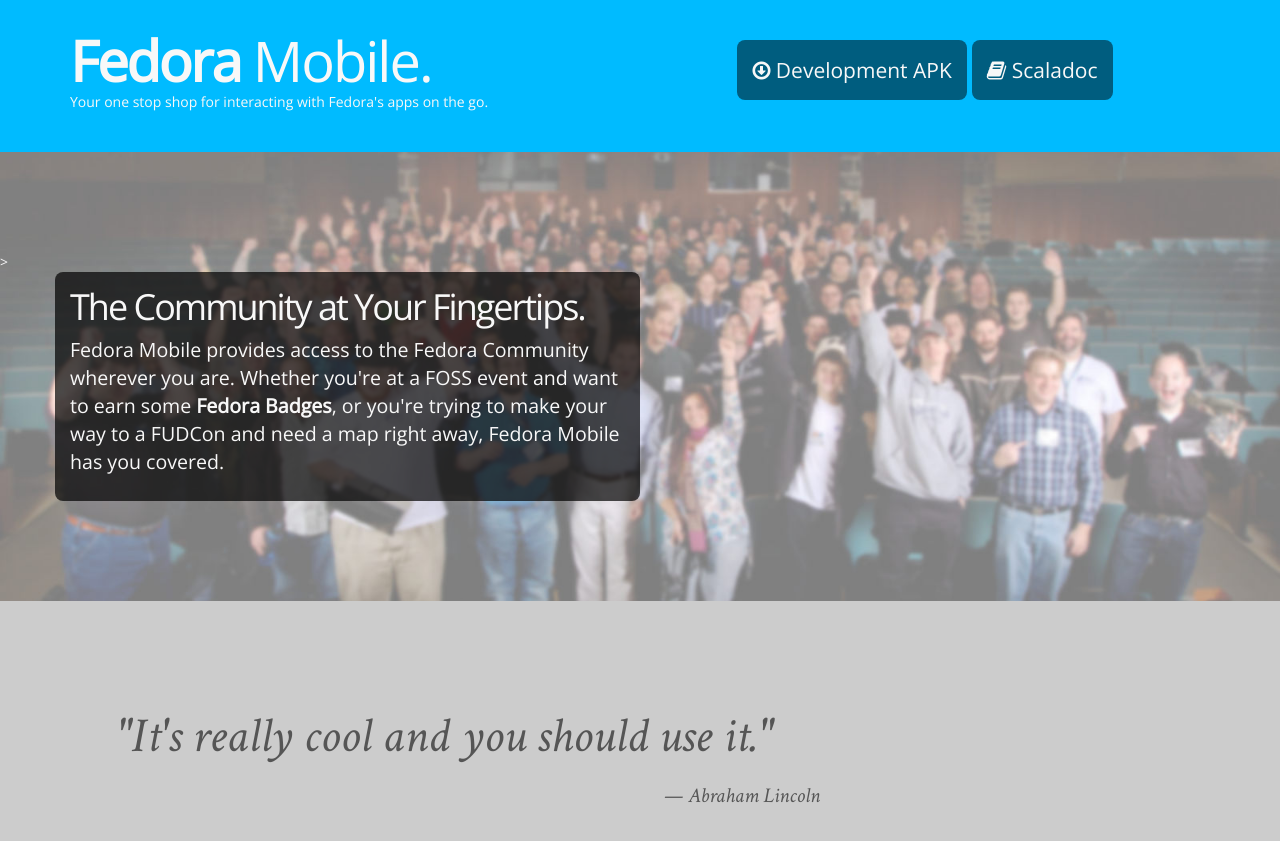
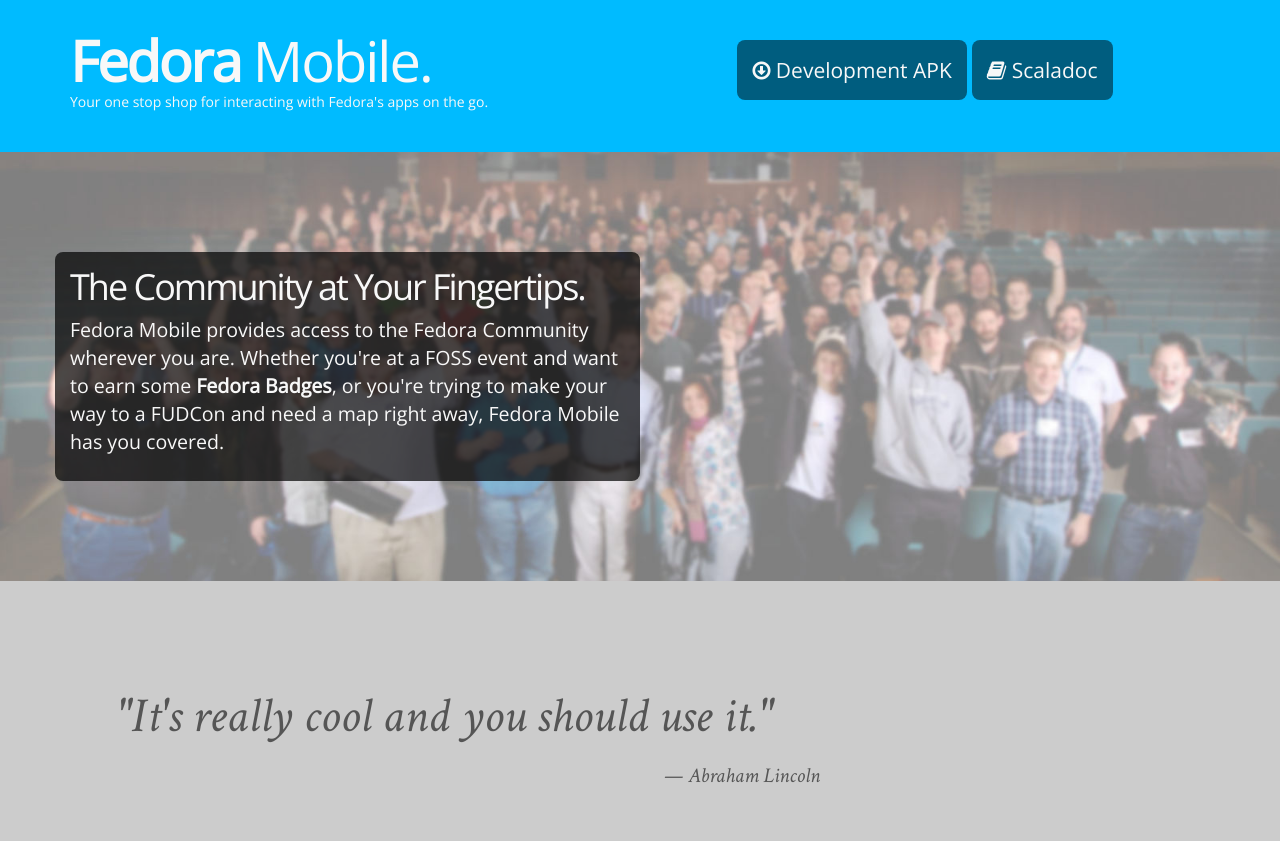
Before and after one commit to fedora-infra/mobile, a Jekyll site: the page built from index.html, in a window 1280 px wide and 900 px high. Shown: the top 841 px of the window. Built offline with Jekyll 4.4.1, drawn with Linux system fonts in a browser that asks for light colours; nearby versions of some CDN libraries; library files that are not in the unit come from our copies.

Commit message:
Fix random >

```diff
--- a/index.html
+++ b/index.html
@@ -26,7 +26,7 @@
 </div>
 
 <!-- TODO: Parallax this properly. :( -->
-<div class="section fm-community" <!--data-stellar-background-ratio="-0.2" data-stellar-vertical-offset="140"-->>
+<div class="section fm-community"> <!--data-stellar-background-ratio="-0.2" data-stellar-vertical-offset="140"-->
   <div class="container">
     <div class="row">
       <div class="col col-lg-6 darken">
```
